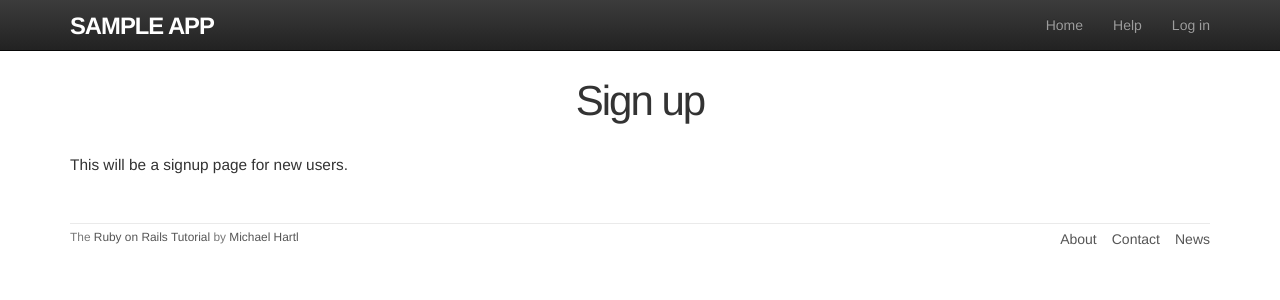
After one commit to kino2718/ruby_on_rails_tutorial_by_python_flask, a Flask app: page /signup in a window 1280 px wide. The commit adds this page. Shown: the top 300 px of the page. Run offline with Flask 2, Linux system fonts and the light colour scheme; some libraries are stand-ins or nearby versions.

Commit message:
/signupページの雛形を作成。

```diff
--- a/sampleapp/__init__.py
+++ b/sampleapp/__init__.py
@@ -12,8 +12,13 @@ def create_app(test_config=None):
     else:
         app.config.from_mapping(test_config)
 
+    # register static_pages blueprint
     from .controllers import static_pages_controller
     app.register_blueprint(static_pages_controller.bp)
+
+    # register users blueprint
+    from .controllers import users_controller
+    app.register_blueprint(users_controller.bp)
 
     @app.after_request
     def add_default_headers(resp):
--- /dev/null
+++ b/sampleapp/controllers/users_controller.py
@@ -0,0 +1,7 @@
+from flask import Blueprint, render_template
+
+bp = Blueprint('users', __name__, url_prefix='/')
+
+@bp.route('/signup')
+def new():
+    return render_template('users/new.html')
--- a/sampleapp/templates/static_pages/home.html
+++ b/sampleapp/templates/static_pages/home.html
@@ -9,7 +9,7 @@
     sample application.
   </h2>
 
-  <a href="#" class="btn btn-lg btn-primary">Sign up now!</a>
+  <a href="{{ url_for('users.new') }}" class="btn btn-lg btn-primary">Sign up now!</a>
 </div>
 
 <a href="https://rubyonrails.org/"><img alt="Rails logo" width="200px" src="{{ url_for('static', filename='rails.svg') }}" /></a>
--- /dev/null
+++ b/sampleapp/templates/users/new.html
@@ -0,0 +1,6 @@
+{% extends 'layouts/application.html' %}
+{% set title = 'Sign up' %}
+{% block content %}
+<h1>Sign up</h1>
+<p>This will be a signup page for new users.</p>
+{% endblock %}
```
Also changed, not shown: tests/controllers/test_users_controller.py (added, +5 -0 lines).
